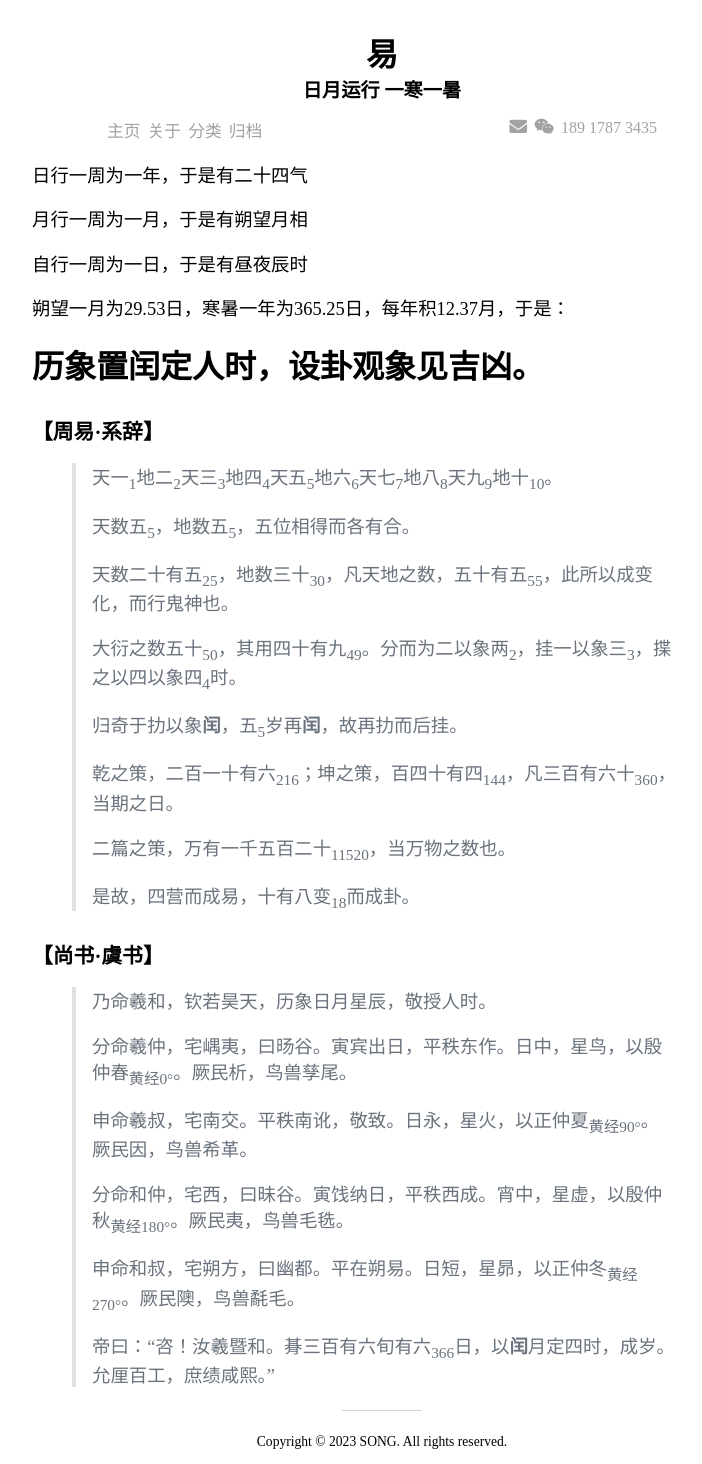
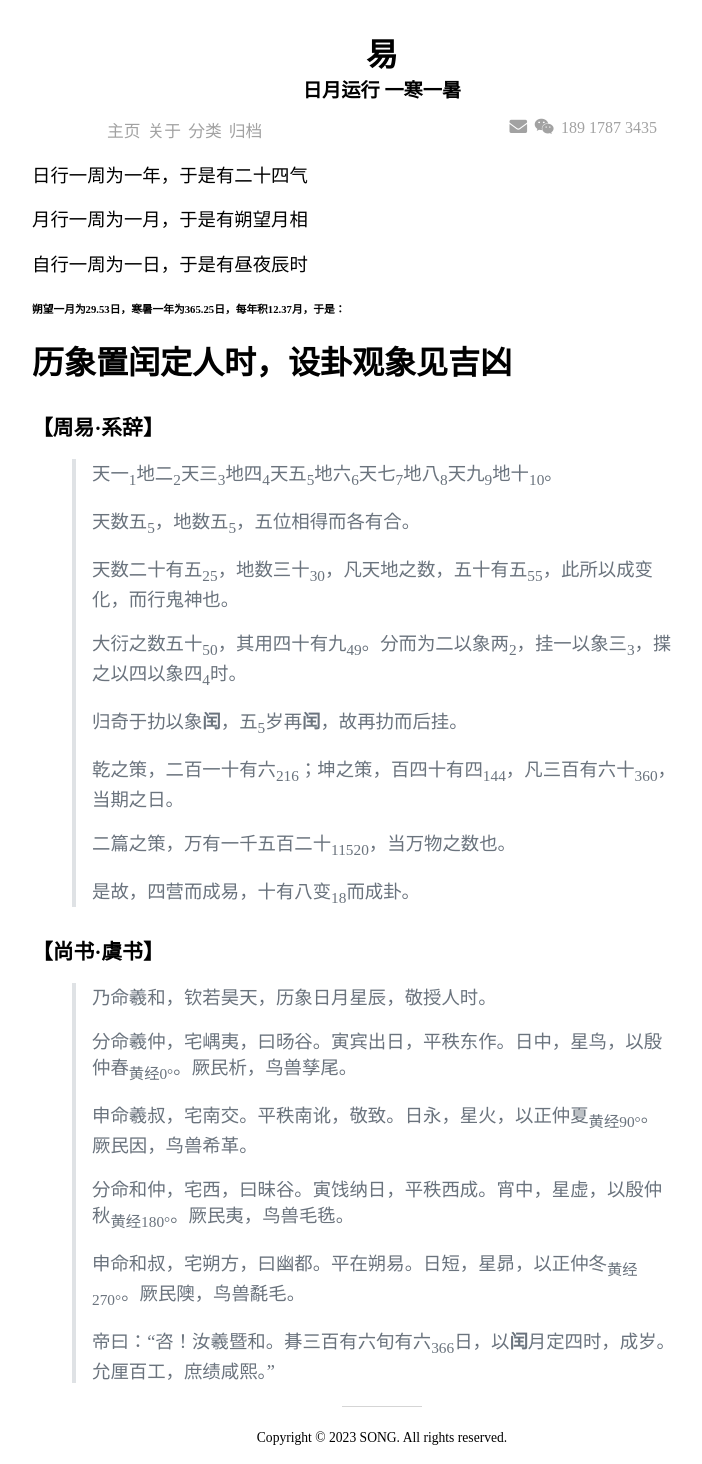
Before and after one commit to iching10/e11520.github.io, a Jekyll site: the page built from about.md, in a window 1280 px wide. Shown: the whole page, without its empty margins (258-960 px from the left). Built offline with Jekyll 4.4.1, drawn with Linux system fonts in a browser that asks for light colours; nearby versions of some CDN libraries.

```diff
--- a/about.md
+++ b/about.md
@@ -9,9 +9,9 @@ title: about
 
 自行一周为一日，于是有昼夜辰时
 
-朔望一月为29.53日，寒暑一年为365.25日，每年积12.37月，于是：
+###### 朔望一月为29.53日，寒暑一年为365.25日，每年积12.37月，于是：
 
-# 历象置闰定人时，设卦观象见吉凶。
+# 历象置闰定人时，设卦观象见吉凶
 
 #### 【周易·系辞】
 > 天一<sub>1</sub>地二<sub>2</sub>天三<sub>3</sub>地四<sub>4</sub>天五<sub>5</sub>地六<sub>6</sub>天七<sub>7</sub>地八<sub>8</sub>天九<sub>9</sub>地十<sub>10</sub>。
```
